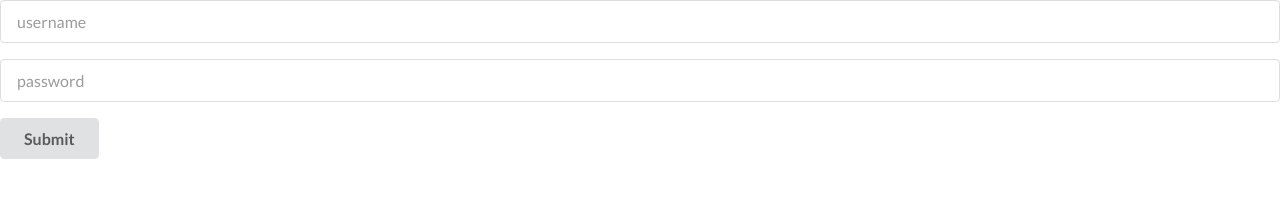
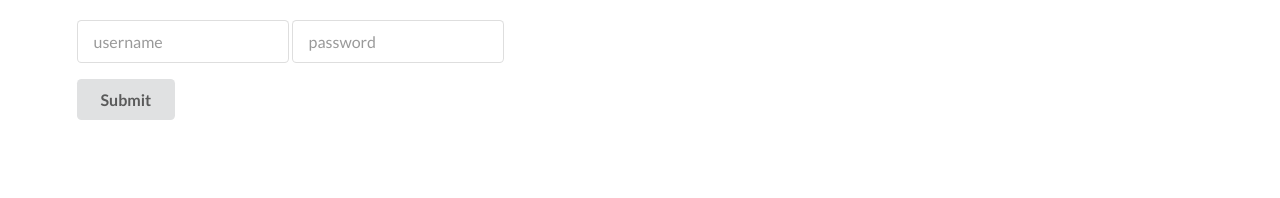
Before and after one commit to shade-tree-software/QuickTable, a website: page login.html in a window 1280 px wide. Drawn offline with Linux system fonts and the light colour scheme.

Commit message:
cleaned up login window and behavior

```diff
--- a/login.html
+++ b/login.html
@@ -19,15 +19,18 @@
 <![endif]-->
 
 <!-- Add your site or application content here -->
+<div class="ui container">
+    <br>
     <form class="ui form" method="post">
-    <div class="field">
+        <div class="field ui input">
             <input type="text" name="username" placeholder="username">
         </div>
-    <div class="field">
+        <div class="field ui input">
             <input type="password" name="password" placeholder="password">
-    </div>
+        </div><br>
         <button class="ui button" type="submit">Submit</button>
     </form>
+</div>
 
 </body>
 </html>
--- a/server.js
+++ b/server.js
@@ -148,7 +148,7 @@ app.get('/login', function (req, res) {
 });
 
 app.post('/login',
-    passport.authenticate('local', {failureRedirect: '/none'}),
+    passport.authenticate('local', {failureRedirect: '/login'}),
     function (req, res) {
         res.redirect('/');
     });
```
Lines whose indentation alone changed are shown as unchanged.
